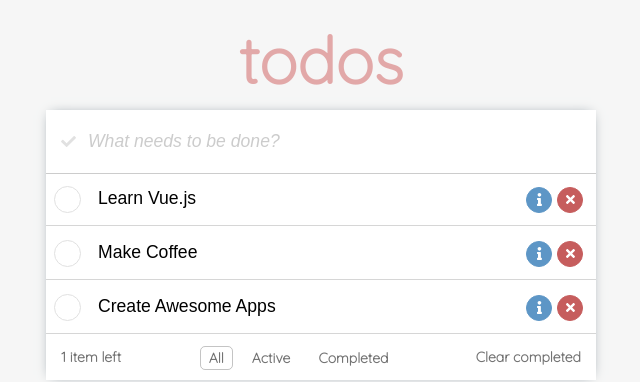
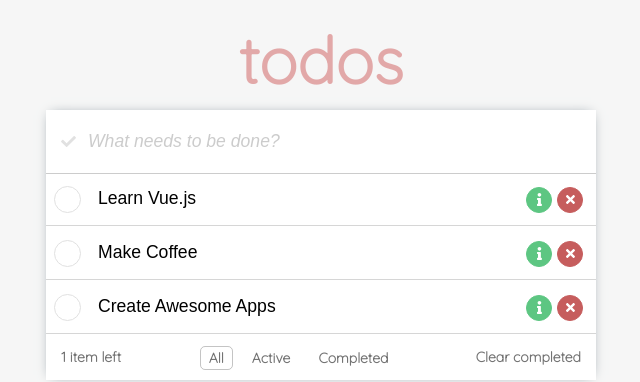
Before and after one commit to sbinfo/vue-todo-app, a Vue app: page / in a window 1280 px wide. Shown: the top 382 px of the page, without its empty margins (319-959 px from the left). Built offline with nearby package versions, Linux system fonts and the light colour scheme.

Commit message:
поменял цвет кнопок приоритеты

```diff
--- a/src/components/TodoItem.vue
+++ b/src/components/TodoItem.vue
@@ -93,8 +93,8 @@ li.todo-item button.delete-todo {
     padding: 0 5px;
 }
 li.todo-item button.priority-todo {
-        background: #5d96c6;
-    border: 1px solid #5d96c6;
+    background: #5dc682;
+    border: 1px solid #5dc682;
     padding: 0px 8px;
 }
 </style>
```
